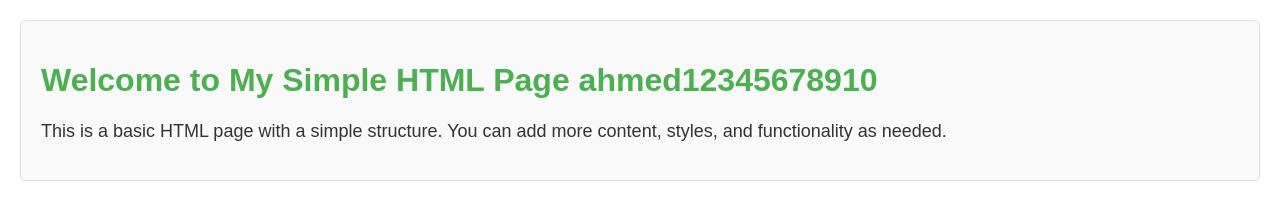
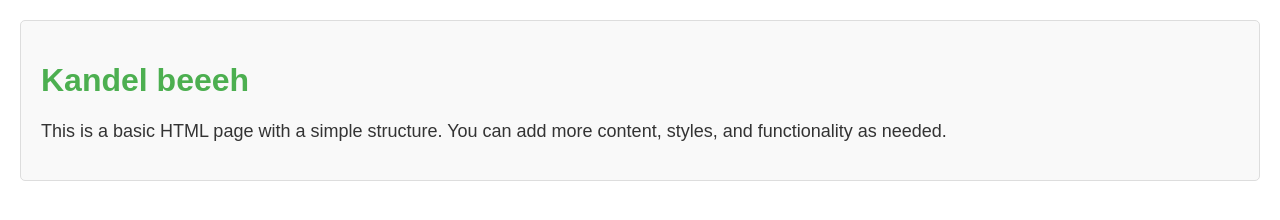
Before and after one commit to AhmedAyman2000128/myapp, a plain HTML site: page index.html in a window 1280 px wide. Drawn offline with Linux system fonts and the light colour scheme.

Commit message:
Update index.html

```diff
--- a/index.html
+++ b/index.html
@@ -28,7 +28,7 @@
 <body>
 
 <div class="container">
-    <h1>Welcome to My Simple HTML Page ahmed12345678910</h1>
+    <h1>Kandel beeeh</h1>
     <p>This is a basic HTML page with a simple structure. You can add more content, styles, and functionality as needed.</p>
 </div>
 
```
